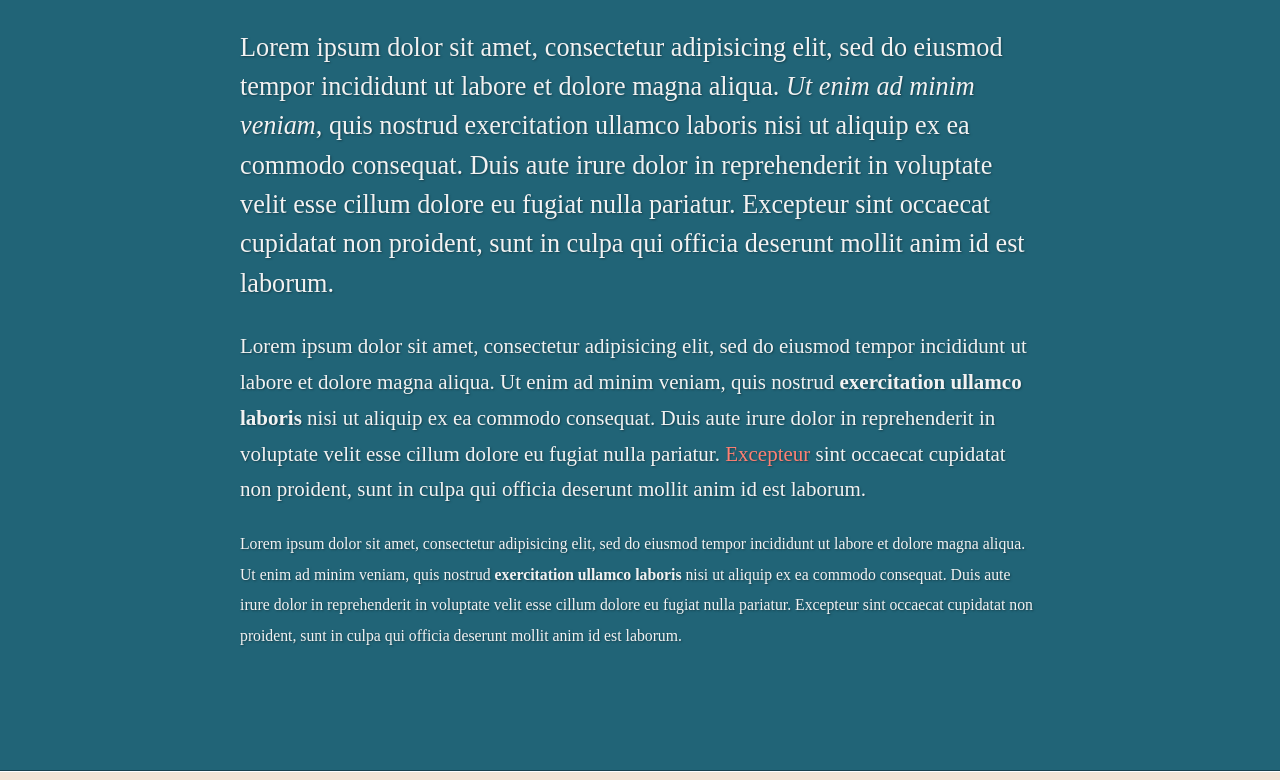
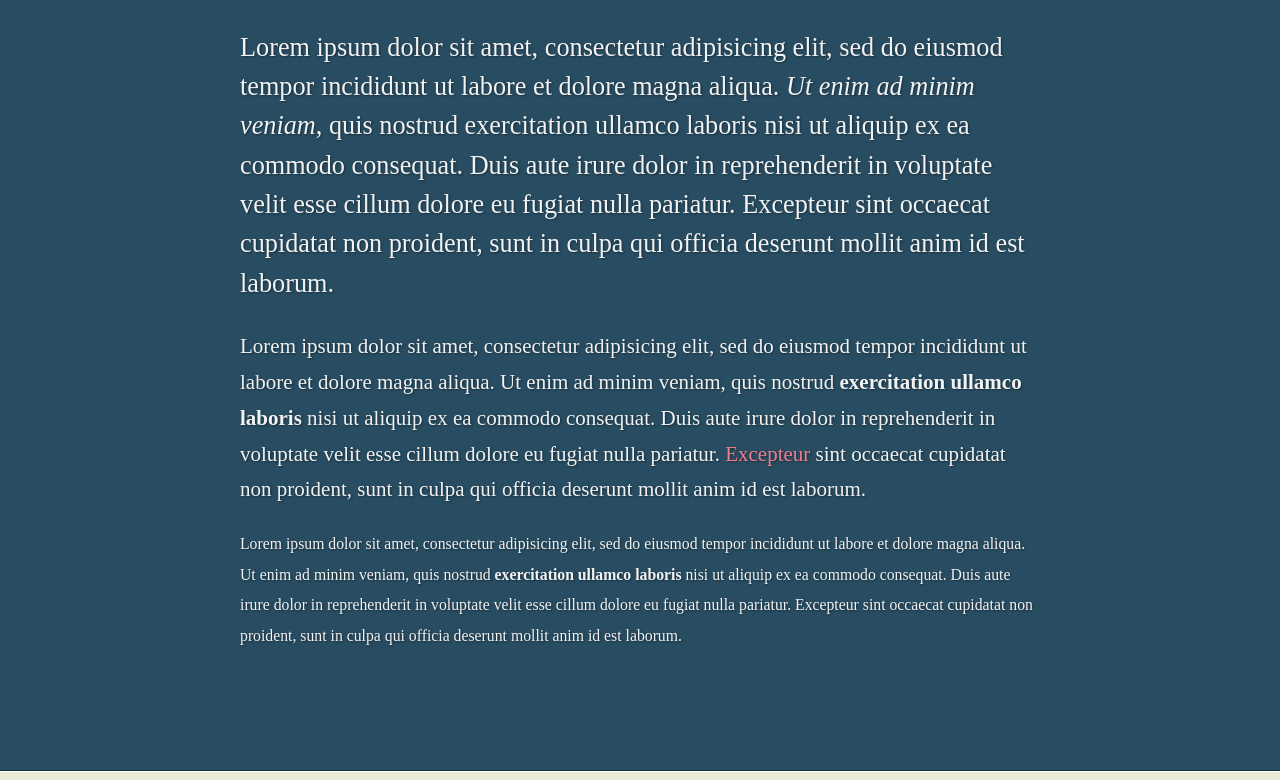
Before and after one commit to typesource/typesource.github.io, a website: page index.html in a window 1280 px wide. Shown: the part 471-1251 px from the top of the page. Drawn offline with Linux system fonts and the light colour scheme; a web font is replaced by a local one.

Commit message:
Adjustments to colors

```diff
--- a/src/less/colors.less
+++ b/src/less/colors.less
@@ -1,22 +1,26 @@
-// http://colorschemedesigner.com/#2T41Vw0w0w0w0
 
-@primary-1:  #00C12B;
-@primary-2:  #24913C;
-@primary-3:  #007D1C;
-@primary-4:  #38E05D;
-@primary-5:  #65E080;
-@secondary-a-1:  #057D9F;
-@secondary-a-2:  #216477;
-@secondary-a-3:  #025167;
-@secondary-a-4:  #39AECF;
-@secondary-a-5:  #61B7CF;
-@secondary-b-1:  #FF8100;
-@secondary-b-2:  #BF7830;
-@secondary-b-3:  #A65400;
-@secondary-b-4:  #FFA040;
-@secondary-b-5:  #FFBA73;
-@complement-1:  #FF1800;
-@complement-2:  #BF3D30;
-@complement-3:  #A61000;
-@complement-4:  #FF5240;
-@complement-5:  #FF8073;
+// http://colorschemedesigner.com/#2J62auetdHlzc
+/* Palette color codes */
+
+@primary-1: #38C50B;
+@primary-2: #458131;
+@primary-3: #1A6602;
+@primary-4: #6EE548;
+@primary-5: #92E578;
+@secondary-a-1: #106394;
+@secondary-a-2: #284C61;
+@secondary-a-3: #03314C;
+@secondary-a-4: #499DCF;
+@secondary-a-5: #72ACCF;
+@secondary-b-1: #D5E50D;
+@secondary-b-2: #8F9639;
+@secondary-b-3: #6E7602;
+@secondary-b-4: #E7F34D;
+@secondary-b-5: #EBF37F;
+@complement-1: #DE0C29;
+@complement-2: #913744;
+@complement-3: #720211;
+@complement-4: #F04C62;
+@complement-5: #F07D8D;
+
+/* end */
--- a/src/less/fonts.less
+++ b/src/less/fonts.less
@@ -96,7 +96,8 @@
     font-size: 2.4em;
   }
   @bg: mix(@secondary-b-2, white, 20%);
-  .colors(@bg; #666; @complement-3);
+  @fg: mix(@bg, black, 50%);
+  .colors(@bg; @fg; @complement-3);
 }
 
 .goudy-bookletter-1911 {
@@ -104,6 +105,7 @@
     font-weight: 100;
     letter-spacing: 0.08em;
   }
-  @bg: mix(@secondary-a-5, white, 20%);
-  .colors(@bg; #444; @primary-3);
+  @bg: mix(@secondary-a-2, white, 40%);
+  @fg: mix(@bg, black, 40%);
+  .colors(@bg; @fg; @primary-3);
 }
```
Also changed, not shown: build/css/all.css.
